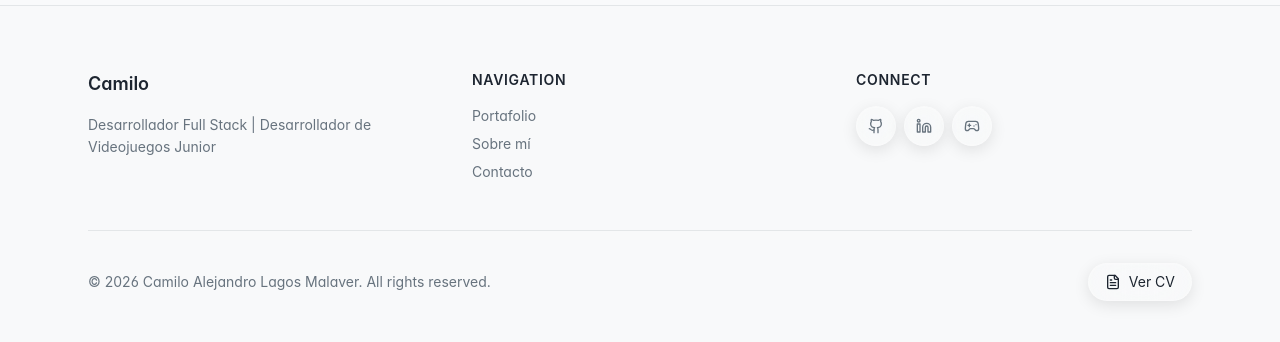
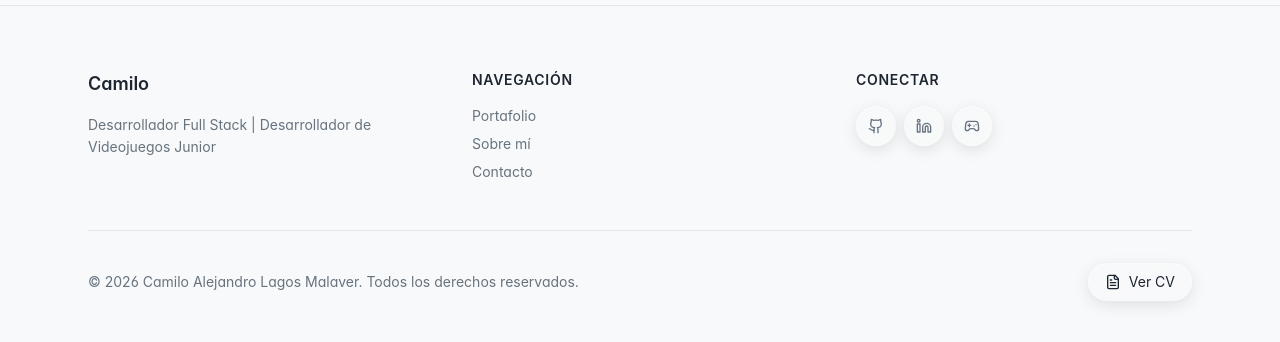
Before and after one commit to its-camilo/portfolio, a React (Vite) app: page /#/ in a window 1280 px wide. Shown: the part 2552-2894 px from the top of the page. Built offline with nearby package versions, Linux system fonts and the light colour scheme; the HTML template or start-up script is replaced by a standard one.

Commit message:
Translate support

```diff
--- a/src/components/layout/Footer.tsx
+++ b/src/components/layout/Footer.tsx
@@ -55,7 +55,7 @@ export function Footer() {
           {/* Navigation */}
           <div className="space-y-4">
             <h4 className="text-sm font-semibold text-foreground uppercase tracking-wider">
-              Navigation
+              {t('footer.navigation')}
             </h4>
             <nav className="flex flex-col gap-2">
               {footerLinks.map(link => <Link key={link.path} to={link.path} className="text-sm text-muted-foreground hover:text-primary transition-colors duration-300">
@@ -67,7 +67,7 @@ export function Footer() {
           {/* Social */}
           <div className="space-y-4">
             <h4 className="text-sm font-semibold text-foreground uppercase tracking-wider">
-              Connect
+              {t('footer.connect')}
             </h4>
             <div className="flex items-center gap-2">
               {socialLinks.filter(link => link.show).map((link, index) => <a key={index} href={link.href} target="_blank" rel="noopener noreferrer" className="size-10 rounded-full flex items-center justify-center text-muted-foreground backdrop-blur-xl bg-white/10 border border-white/20 shadow-[inset_0_1px_1px_rgba(255,255,255,0.1),0_4px_16px_rgba(0,0,0,0.1)] hover:bg-white/15 hover:border-white/30 hover:text-primary hover:shadow-[inset_0_1px_1px_rgba(255,255,255,0.2),0_8px_24px_rgba(0,0,0,0.15)] transition-all duration-300" aria-label={link.label}>
@@ -80,7 +80,7 @@ export function Footer() {
         {/* Bottom Section */}
         <div className="pt-8 border-t border-border flex flex-col sm:flex-row justify-between items-center gap-4">
           <p className="text-sm text-muted-foreground">
-            © {currentYear} {developerInfo.name}. All rights reserved.
+            © {currentYear} {developerInfo.name}. {t('footer.rights')}
           </p>
           {developerInfo.cvUrl && developerInfo.cvUrl !== '#' && <a href={developerInfo.cvUrl} target="_blank" rel="noopener noreferrer" className="inline-flex items-center gap-2 px-4 py-2 text-sm rounded-full backdrop-blur-xl bg-white/10 border border-white/20 shadow-[inset_0_1px_1px_rgba(255,255,255,0.1),0_4px_16px_rgba(0,0,0,0.1)] hover:bg-white/15 hover:border-white/30 hover:shadow-[inset_0_1px_1px_rgba(255,255,255,0.2),0_8px_24px_rgba(0,0,0,0.15)] transition-all duration-300">
               <FileText className="size-4" />
--- a/src/contexts/LanguageContext.tsx
+++ b/src/contexts/LanguageContext.tsx
@@ -75,6 +75,11 @@ const translations: Record<Language, Record<string, string>> = {
     // Common
     'common.repo': 'Repo',
     'common.viewCV': 'View CV',
+
+    // Footer
+    'footer.navigation': 'Navigation',
+    'footer.connect': 'Connect',
+    'footer.rights': 'All rights reserved.',
   },
   es: {
     // Navigation
@@ -142,6 +147,11 @@ const translations: Record<Language, Record<string, string>> = {
     // Common
     'common.repo': 'Repo',
     'common.viewCV': 'Ver CV',
+
+    // Footer
+    'footer.navigation': 'Navegación',
+    'footer.connect': 'Conectar',
+    'footer.rights': 'Todos los derechos reservados.',
   }
 };
 
```
